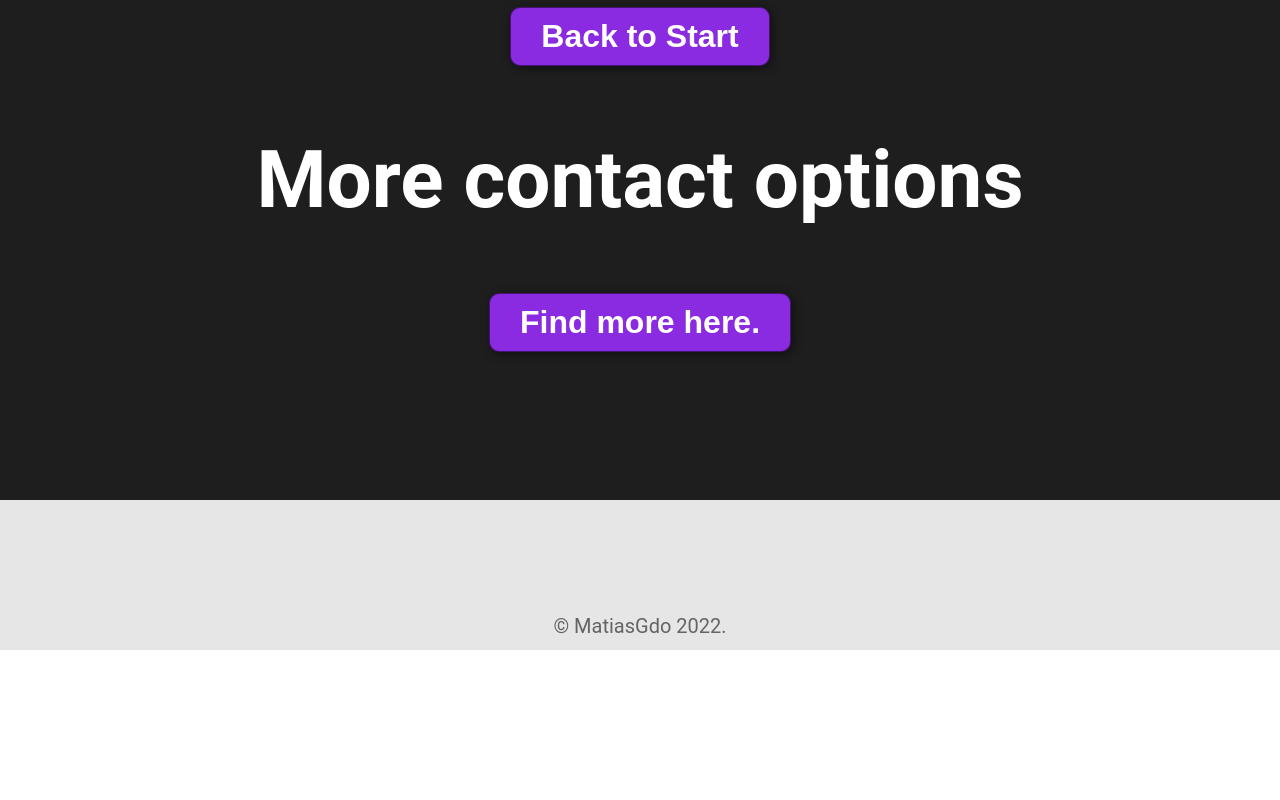
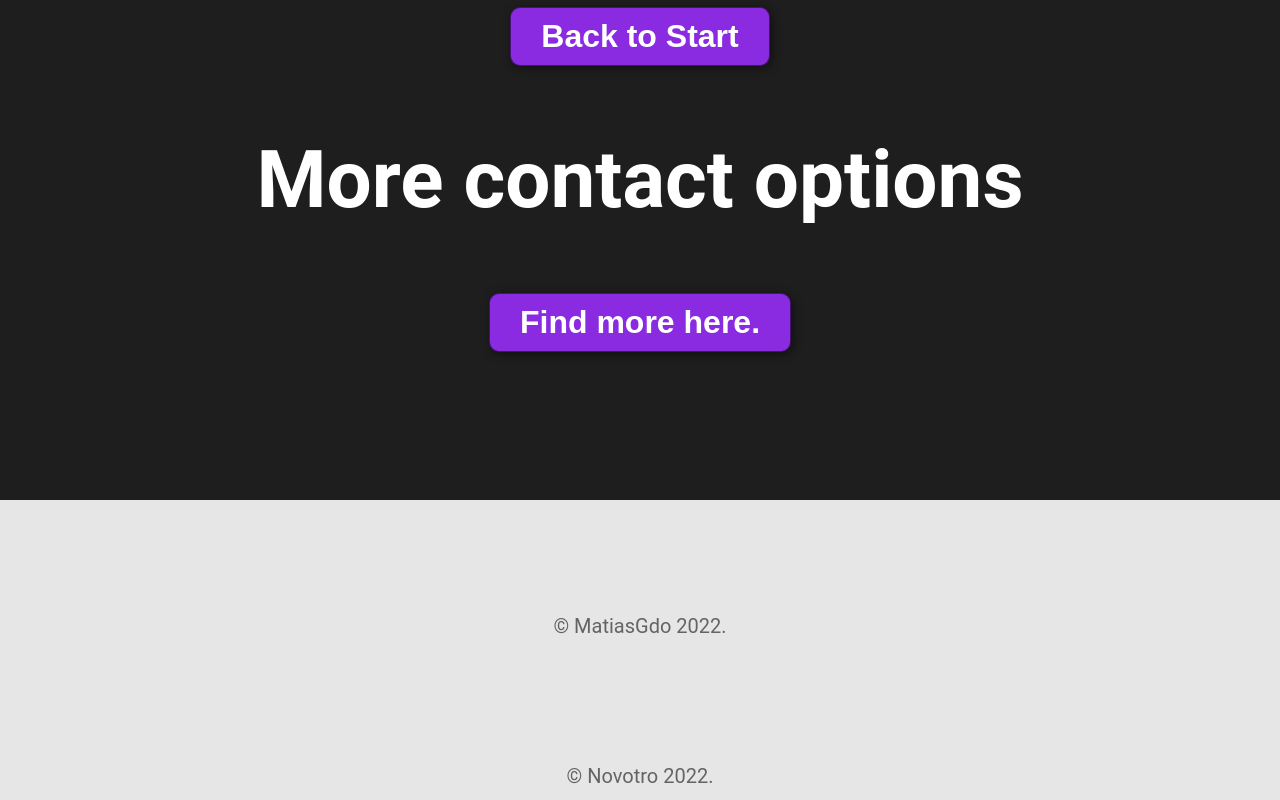
Before and after one commit to MatiasGdo/Frontend, a plain HTML site: page web01CV/index.html in a window 1280 px wide. Shown: the part 3902-4702 px from the top of the page. Before the commit the page ends 4552 px from the top, so only its background shows below. Drawn offline with Linux system fonts and the light colour scheme.

Commit message:
Nueva capa en footer

```diff
--- a/web01CV/index.html
+++ b/web01CV/index.html
@@ -118,6 +118,10 @@
         <div class="container">
             <p>&copy; MatiasGdo 2022.</p>
         </div>
+
+        <div class="container">
+            <p>&copy; Novotro 2022.</p>
+        </div>
     </footer>
 
 </body>
```
